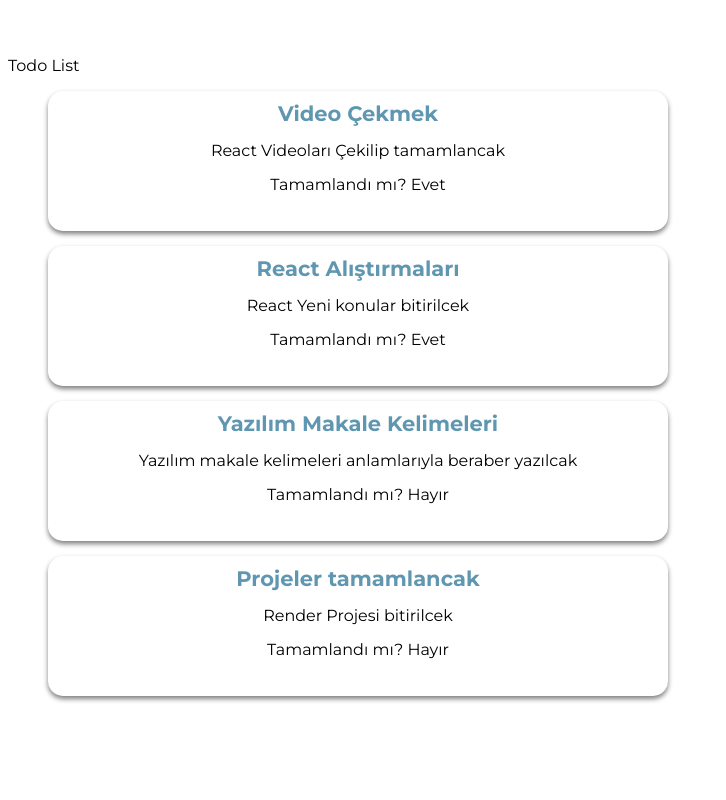
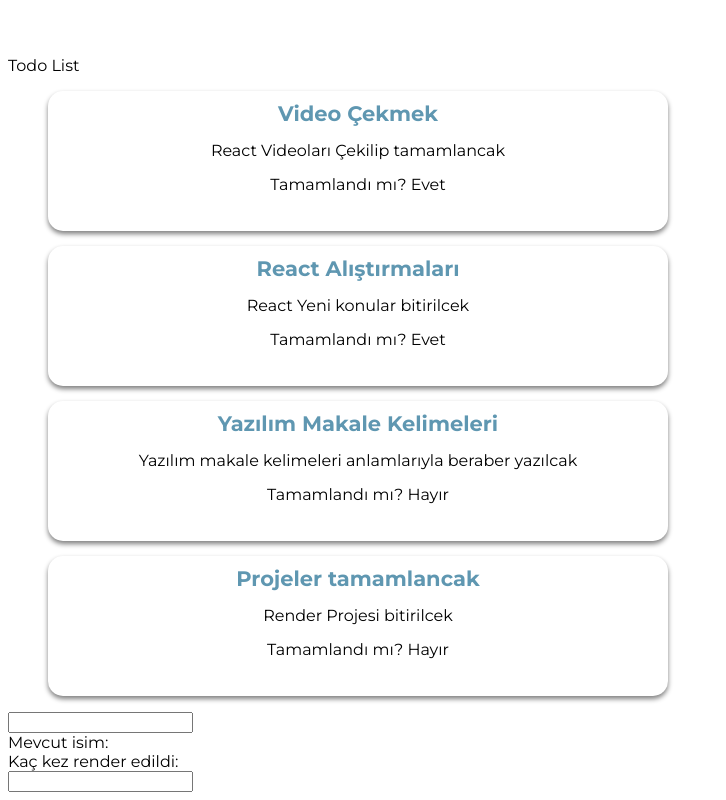
Before and after one commit to seferogluemre/render-comps, a React (Vite) app: page / in a window 1280 px wide. Shown: the part 836-1636 px from the top of the page, without its empty margins (0-726 px from the left). Before the commit the page ends 1548 px from the top, so only its background shows below. Built offline with nearby package versions, Linux system fonts and the light colour scheme; no server answers; a web font is replaced by a local one.

Commit message:
ref component props

```diff
--- a/package.json
+++ b/package.json
@@ -12,7 +12,8 @@
   "dependencies": {
     "react": "^18.3.1",
     "react-bootstrap": "^2.10.5",
-    "react-dom": "^18.3.1"
+    "react-dom": "^18.3.1",
+    "react-usestateref": "^1.0.9"
   },
   "devDependencies": {
     "@eslint/js": "^9.13.0",
--- a/src/App.tsx
+++ b/src/App.tsx
@@ -1,9 +1,10 @@
-import { useEffect, useState } from "react";
+import { useEffect, useRef, useState } from "react";
 import { Card } from "./Card";
 import { Container } from "react-bootstrap";
 import { TodoList, TodoListItems } from "./component/TodoList";
 import "./App.css";
 import { TodoListItem } from "./component/TodoListItem";
+import { TestComponent } from "./component/TestComponent";
 
 function LifeCycleTestComponent() {
   const [counter, setCounter] = useState(0);
@@ -55,7 +56,7 @@ function RenderUserCard({ name, gender, email }: Users) {
   );
 }
 
-const todos: TodoListItem[] = [
+const todos: TodoListItems[] = [
   {
     subject: "Video Çekmek",
     description: "React Videoları Çekilip tamamlancak",
@@ -79,9 +80,15 @@ const todos: TodoListItem[] = [
 ];
 
 function App() {
+  // const [state, setState, ref] = useStateRef(0);
+
   const [showLifeCycleTestComp, setShowLifeCycleTestComp] =
     useState<boolean>(true);
 
+  const inputRef = useRef("");
+
+  const [name, setName] = useState("");
+  const renderCount = useRef(null);
   const [userRenderToggle, setUserRenderToggle] = useState<boolean>(false);
   const [user, setUser] = useState<Users[]>([]);
   const [loading, setLoading] = useState<boolean>(false);
@@ -105,6 +112,11 @@ function App() {
     getRandomUser();
   }, []);
 
+  useEffect(() => {
+    renderCount.current = renderCount.current + 1;
+    console.log(renderCount.current);
+  });
+
   if (loading) return <p>Kullanıcı yükleniyor.....</p>;
 
   const renderListItem = (todo: TodoListItems) => (
@@ -114,6 +126,15 @@ function App() {
       description={todo.description}
     />
   );
+
+  // const increaseRenderCount = () => {
+  //   renderCount.current = renderCount.current + 1;
+  // };
+  // const [counter, setCounter] = useStateRef(0);
+  // function increment() {
+  //   setCounter((count) => count + 1);
+  //   alert(counter);
+  // }
 
   return (
     <>
@@ -160,6 +181,25 @@ function App() {
           renderListItem={renderListItem}
         />
       </Container>
+      <Container>
+        <input
+          type="text"
+          value={name}
+          onChange={(e) => setName(e.target.value)}
+        />
+        <div>Mevcut isim: {name}</div>
+        <div>Kaç kez render edildi: {renderCount.current}</div>
+        {/* <button onClick={increaseRenderCount}>Render count arttır!</button> */}
+      </Container>
+
+      <Container className="mt-5">
+        {/* <div>Güncel Sayı: {counter}</div>
+        <div>
+          <button onClick={increment}>Arttır</button>
+        </div> */}
+
+        <TestComponent ref={inputRef} />
+      </Container>
     </>
   );
 }
--- /dev/null
+++ b/src/component/TestComponent.tsx
@@ -0,0 +1,10 @@
+import { forwardRef } from "react";
+
+interface TestCompProps {}
+
+export const TestComponent = forwardRef<HTMLInputElement, TestCompProps>(
+  ({ props }, ref) => {
+    console.log(ref);
+    return <input ref={ref} />;
+  }
+);
```
Also changed, not shown: 1 other file (tests, documents, lock files or other folders).
